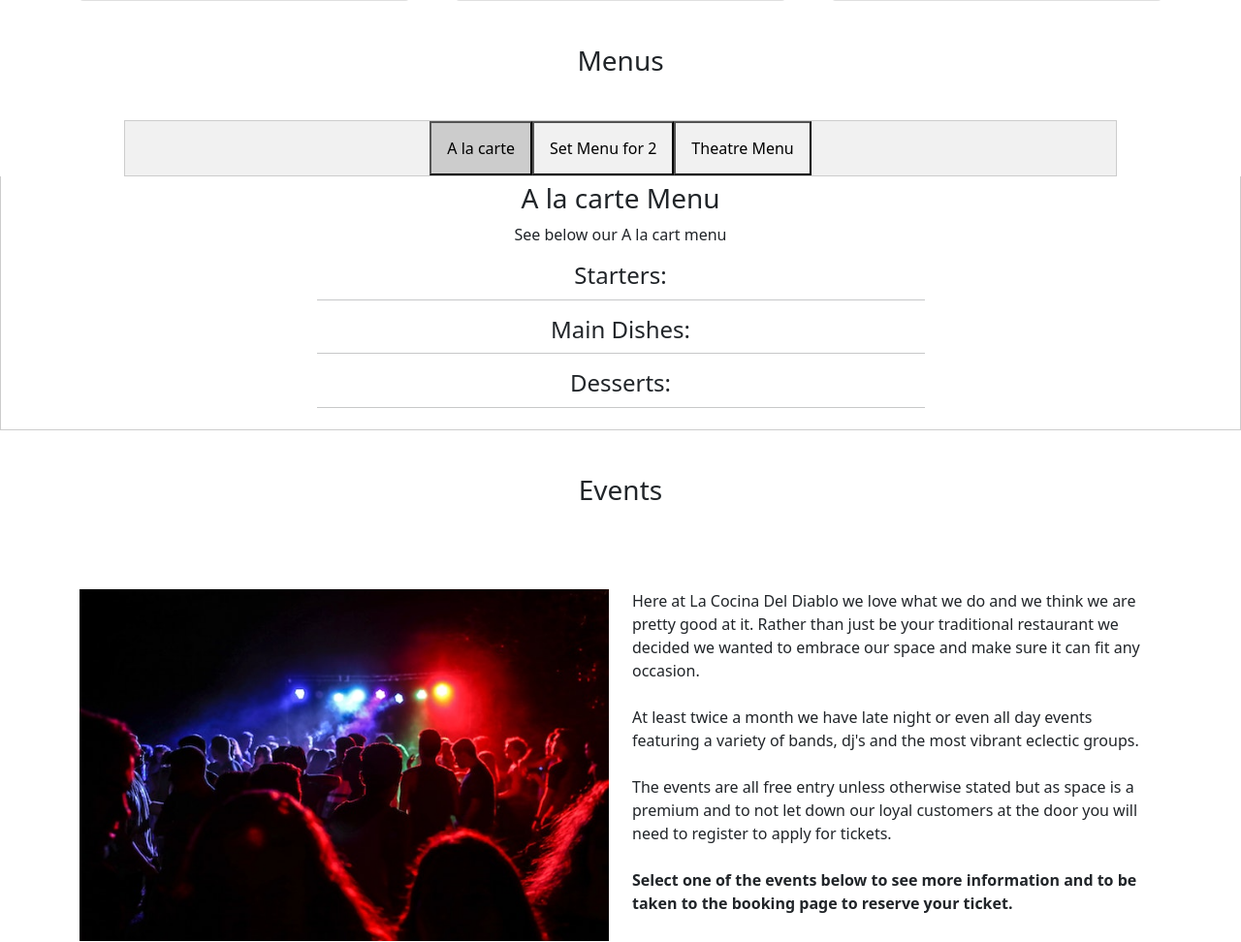
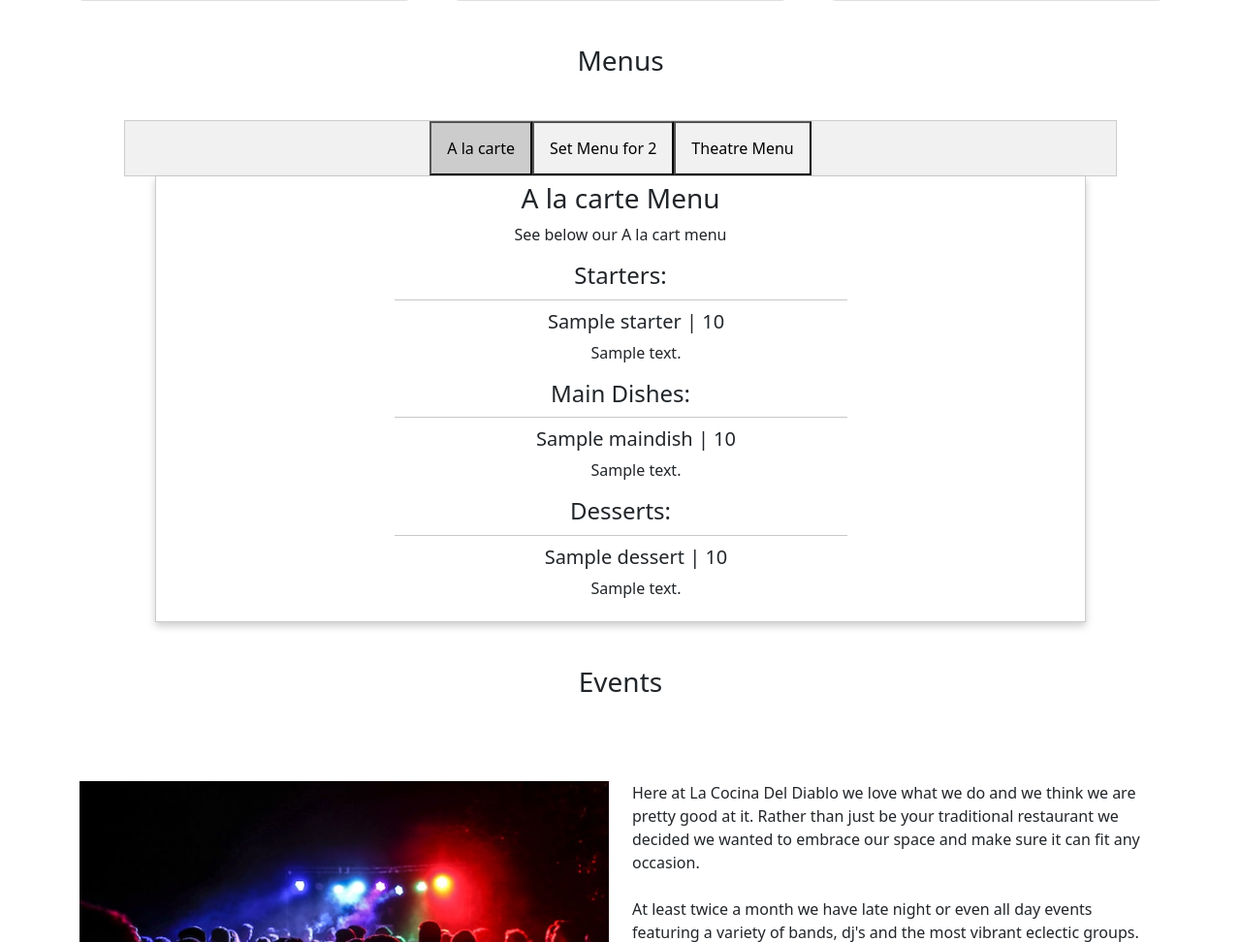
Before and after one commit to Alan-Bushell/la-cocina-del-diablo, a Django app: page / in a window 1280 px wide, after a click on "A la carte". Shown: the part 1317-2289 px from the top of the page at 97% size. Run offline with Django 3.2, Linux system fonts and the light colour scheme; tables that the repository leaves empty hold one stand-in row (values such as "Sample post"); some libraries are stand-ins or nearby versions.

Commit message:
display correct menu's in each section

```diff
--- a/restaurant/admin.py
+++ b/restaurant/admin.py
@@ -49,7 +49,7 @@ class MenuAdmin(SummernoteModelAdmin):
 @admin.register(Starter)
 class StarterAdmin(SummernoteModelAdmin):
 
-    list_display = ('title', 'description', 'price')
+    list_display = ('title', 'description', 'price', 'menu')
     search_fields = ['title', 'description']
     list_filter = ('title', 'price')
     summernote_fields = ('description')
@@ -58,7 +58,7 @@ class StarterAdmin(SummernoteModelAdmin):
 @admin.register(MainDish)
 class MainDishAdmin(SummernoteModelAdmin):
 
-    list_display = ('title', 'description', 'price')
+    list_display = ('title', 'description', 'price', 'menu')
     search_fields = ['title', 'description']
     list_filter = ('title', 'price')
     summernote_fields = ('description')
@@ -67,7 +67,7 @@ class MainDishAdmin(SummernoteModelAdmin):
 @admin.register(Dessert)
 class DessertAdmin(SummernoteModelAdmin):
 
-    list_display = ('title', 'description', 'price')
+    list_display = ('title', 'description', 'price', 'menu')
     search_fields = ['title', 'description']
     list_filter = ('title', 'price')
     summernote_fields = ('description')
--- a/static/css/style.css
+++ b/static/css/style.css
@@ -229,6 +229,20 @@ hr{
     transition: 0.3s;
   }
 
+  #a-la-carte{
+        width: 75%;
+        margin-left: 12.5%;
+        box-shadow: 0 4px 8px 0 rgba(0,0,0,0.2);
+        transition: 0.3s;
+  }
+
+  #theatre-menu{
+        width: 75%;
+        margin-left: 12.5%;
+        box-shadow: 0 4px 8px 0 rgba(0,0,0,0.2);
+        transition: 0.3s;
+  }
+
 .event-image>img{
     max-width: 100%;
     max-height: 100%;
--- a/templates/index.html
+++ b/templates/index.html
@@ -83,42 +83,33 @@
   <h4 class="text-center">Starters:</h4>
   <hr class="menu-hr">
   <ul>
-    {% for menu in menus %}
-      {% if "Theatre" in menu.name %}
       {% for starter in starters %}
-        <li class="menu-items"><h5 class="text-center">{{ starter.title }} | {{ starter.price }}</h5>
+          <li class="menu-items">
+            <h5 class="text-center">{{ starter.title }} | {{ starter.price }}</h5>
             <p class="menu-desc">{{ starter.description | safe }}</p>
           </li>
       {% endfor %}
-      {% endif %}
-    {% endfor%}
   </ul>
       <!--Mains-->
   <h4 class="text-center">Main Dishes:</h4>
   <hr class="menu-hr">
   <ul>
-    {% for menu in menus %}
-      {% if "Theatre" in menu.name %}
       {% for main in mains %}
-        <li  class="menu-items"><h5 class="text-center">{{ main.title }} | {{ main.price }}</h5>
+          <li  class="menu-items">
+              <h5 class="text-center">{{ main.title }} | {{ main.price }}</h5>
               <p class="menu-desc">{{ main.description | safe }}</p>
           </li>
-        {% endfor %}
-      {% endif %}
       {% endfor %}
   </ul>
       <!--Desserts-->
   <h4 class="text-center">Desserts:</h4>
   <hr class="menu-hr">
   <ul>
-    {% for menu in menus %}
-      {% if "Theatre" in menu.name %}
       {% for dessert in desserts %}
-        <li  class="menu-items"><h5 class="text-center">{{ dessert.title }} | {{ dessert.price }}</h5>
+          <li  class="menu-items">
+              <h5 class="text-center">{{ dessert.title }} | {{ dessert.price }}</h5>
               <p class="menu-desc">{{ dessert.description | safe }}</p>
           </li>
-        {% endfor %}
-      {% endif %}
       {% endfor %}
   </ul>
 </div>
@@ -131,29 +122,25 @@
   <h4 class="text-center">Starters:</h4>
   <hr class="menu-hr">
   <ul>
-    {% for menu in menus %}
-      {% if "Set" in menu.name %}
       {% for starter in starters %}
+        {% if starter.menu.name == 'Set menu for 2' %}
           <li class="menu-items">
             <h5 class="text-center">{{ starter.title }} | {{ starter.price }}</h5>
             <p class="menu-desc">{{ starter.description | safe }}</p>
           </li>
+        {% endif %}
       {% endfor %}
-      {% endif %}
-    {% endfor%}
   </ul>
       <!--Mains-->
   <h4 class="text-center">Main Dishes:</h4>
   <hr class="menu-hr">
   <ul>
-    {% for menu in menus %}
-      {% if "Set" in menu.name %}
       {% for main in mains %}
+        {% if main.menu.name == 'Set menu for 2' %}
           <li  class="menu-items">
               <h5 class="text-center">{{ main.title }} | {{ main.price }}</h5>
               <p class="menu-desc">{{ main.description | safe }}</p>
           </li>
-        {% endfor %}
         {% endif %}
       {% endfor %}
   </ul>
@@ -161,14 +148,12 @@
   <h4 class="text-center">Desserts:</h4>
   <hr class="menu-hr">
   <ul>
-    {% for menu in menus %}
-      {% if "Set" in menu.name %}
       {% for dessert in desserts %}
+        {% if dessert.menu.name == 'Set menu for 2' %}
           <li  class="menu-items">
               <h5 class="text-center">{{ dessert.title }} | {{ dessert.price }}</h5>
               <p class="menu-desc">{{ dessert.description | safe }}</p>
           </li>
-        {% endfor %}
         {% endif %}
       {% endfor %}
   </ul>
@@ -181,27 +166,25 @@
   <h4 class="text-center">Starters:</h4>
   <hr class="menu-hr">
   <ul>
-    {% for menu in menus %}
-      {% if "Theatre" in menu.name %}
       {% for starter in starters %}
-        <li class="menu-items"><h5 class="text-center">{{ starter.title }} | {{ starter.price }}</h5>
+        {% if starter.menu.name == 'Theatre Menu' %}
+          <li class="menu-items">
+            <h5 class="text-center">{{ starter.title }} | {{ starter.price }}</h5>
             <p class="menu-desc">{{ starter.description | safe }}</p>
           </li>
+          {% endif %}
       {% endfor %}
-      {% endif %}
-    {% endfor%}
   </ul>
       <!--Mains-->
   <h4 class="text-center">Main Dishes:</h4>
   <hr class="menu-hr">
   <ul>
-    {% for menu in menus %}
-      {% if "Theatre" in menu.name %}
     {% for main in mains %}
-        <li  class="menu-items"><h5 class="text-center">{{ main.title }} | {{ main.price }}</h5>
+        {% if main.menu.name == 'Theatre Menu' %}
+          <li  class="menu-items">
+              <h5 class="text-center">{{ main.title }} | {{ main.price }}</h5>
               <p class="menu-desc">{{ main.description | safe }}</p>
           </li>
-        {% endfor %}
       {% endif %}
     {% endfor %}
   </ul>
@@ -209,13 +192,12 @@
   <h4 class="text-center">Desserts:</h4>
   <hr class="menu-hr">
   <ul>
-    {% for menu in menus %}
-      {% if "Theatre" in menu.name %}
       {% for dessert in desserts %}
-        <li  class="menu-items"><h5 class="text-center">{{ dessert.title }} | {{ dessert.price }}</h5>
+        {% if dessert.menu.name == 'Theatre Menu' %}
+          <li  class="menu-items">
+              <h5 class="text-center">{{ dessert.title }} | {{ dessert.price }}</h5>
               <p class="menu-desc">{{ dessert.description | safe }}</p>
           </li>
-        {% endfor %}
         {% endif %}
       {% endfor %}
   </ul>
```
Lines whose indentation alone changed are shown as unchanged.
